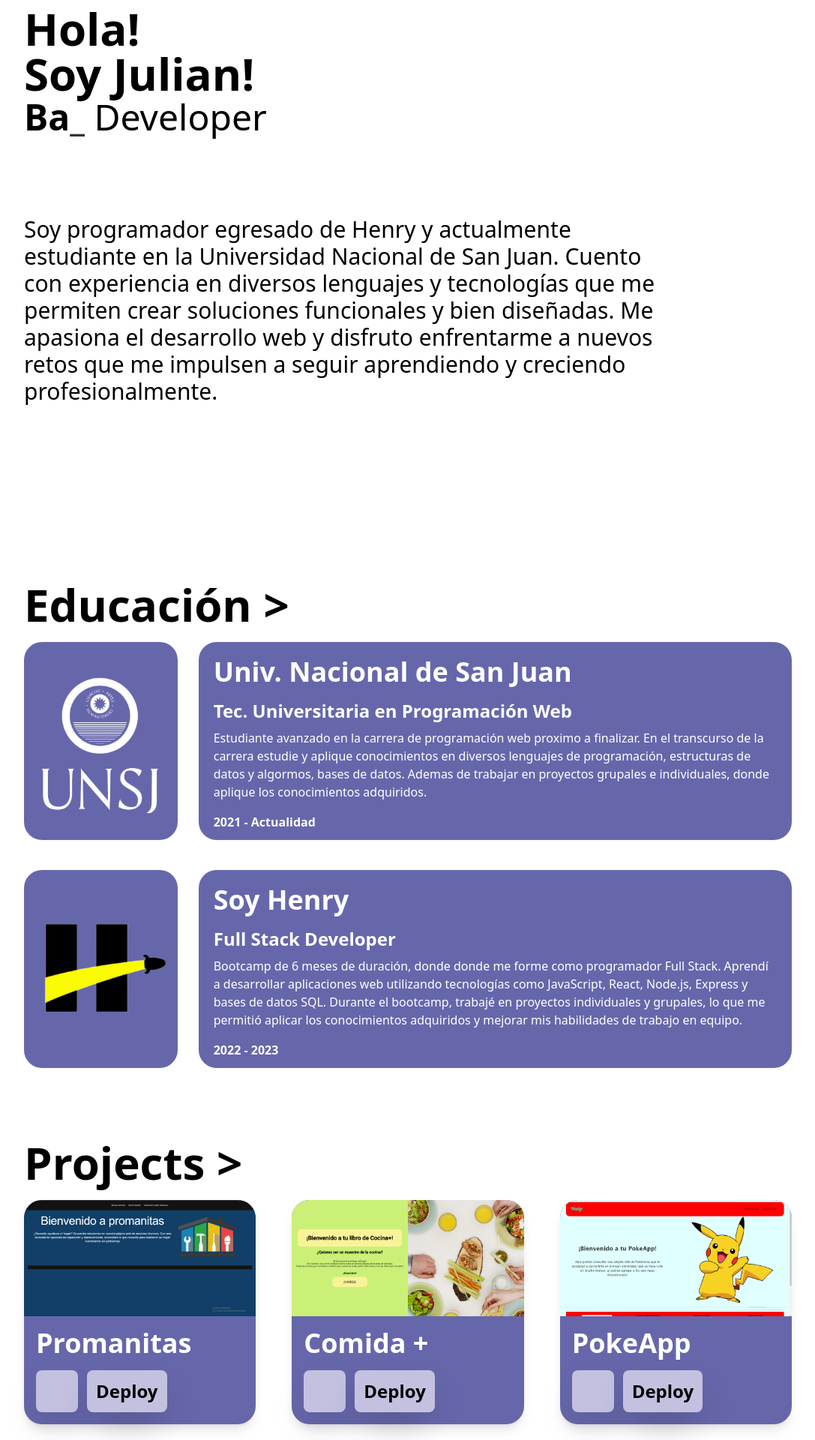
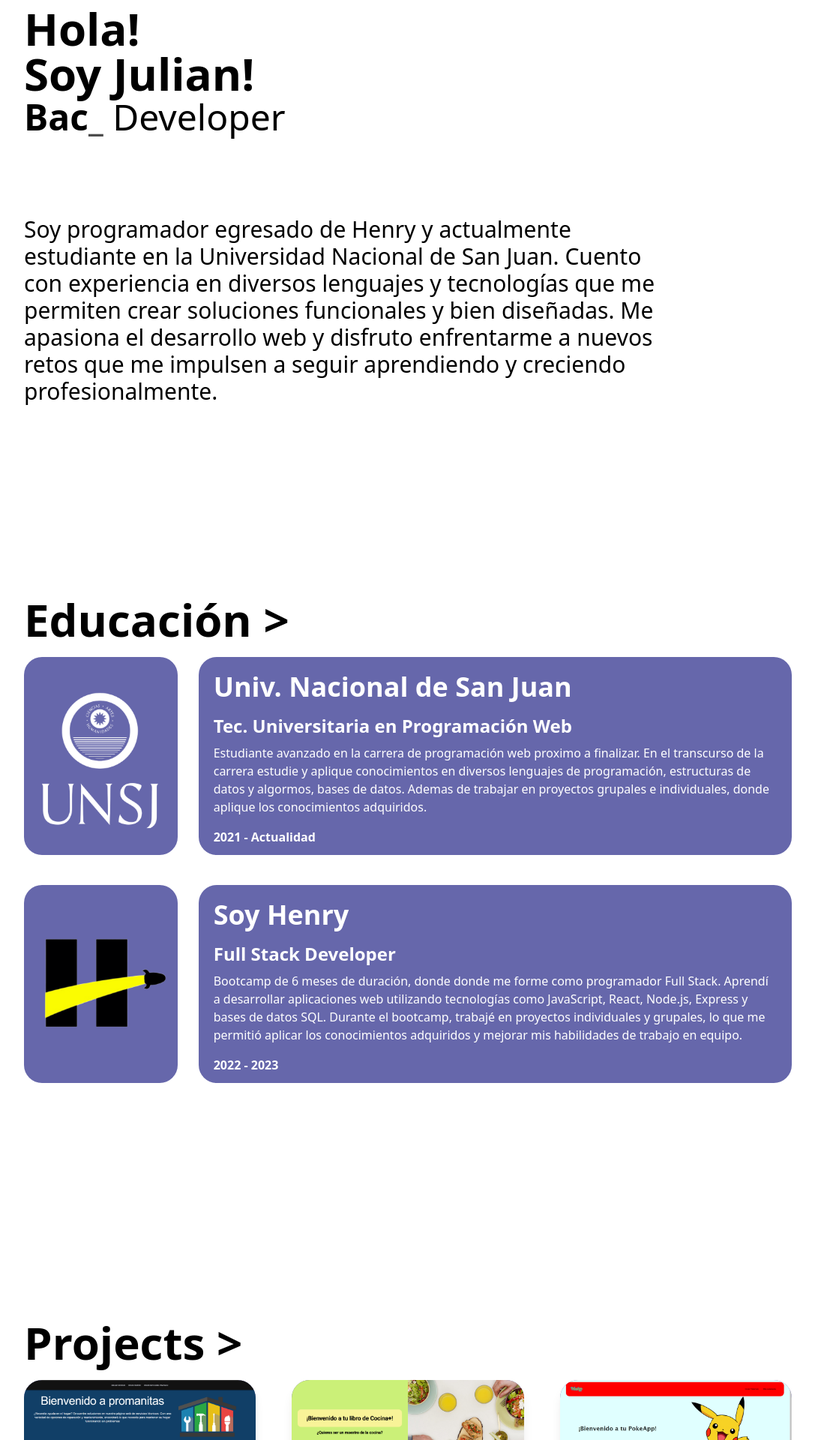
Before and after one commit to Srezequielr/Portfolio, a Next.js app in the folder portfolio/: page / in a window 1280 px wide. Shown: the part 120-2040 px from the top of the page at 75% size, without its empty margins (96-1183 px from the left). Built offline with nearby package versions, Linux system fonts and the light colour scheme; some icons are missing.

Commit message:
Algunos cambios esteticos

```diff
--- a/portfolio/src/app/components/About.jsx
+++ b/portfolio/src/app/components/About.jsx
@@ -44,7 +44,7 @@ export default function About() {
   return (
     <article
       id="about"
-      className="container m-auto scroll-mt-24 pt-32 h-screen min-h-max flex flex-col"
+      className="container m-auto scroll-mt-24 pt-32 min-h-screen flex flex-col"
     >
       <h1 className="text-4xl md:text-6xl mb-1 font-bold dark:text-white">
         Hola! <br />
@@ -71,7 +71,7 @@ export default function About() {
       <p className=" text-lg md:text-3xl dark:text-white mb-4 md:w-10/12">
           Soy programador egresado de Henry y actualmente estudiante en la Universidad Nacional de San Juan. Cuento con experiencia en diversos lenguajes y tecnologías que me permiten crear soluciones funcionales y bien diseñadas. Me apasiona el desarrollo web y disfruto enfrentarme a nuevos retos que me impulsen a seguir aprendiendo y creciendo profesionalmente.
       </p>
-      <Link className="block m-auto" href={"#proyects"}>
+      <Link className="block m-auto" href={"#education"}>
         <Icon
           icon={"teenyicons:down-solid"}
           className="m-auto dark:text-white text-5xl sm:text-7xl"
--- a/portfolio/src/app/components/Contact.jsx
+++ b/portfolio/src/app/components/Contact.jsx
@@ -1,13 +1,16 @@
 export default function Contact() {
   return (
-    <article id="contact" className="container m-auto scroll-mt-24 my-24">
+    <article id="contact" className="scroll-mt-7 relative min-h-screen flex items-center justify-center overflow-hidden py-24">
+      <div className="container">
         <h2 className="text-4xl sm:text-6xl dark:text-white font-bold my-5">
           ¡Contactame! &gt;
         </h2>
         <br />
         <div className="rounded-3xl bg-mainLight dark:bg-secondDark py-5">
           <div className="my-5 mx-auto w-3/4 sm:w-4/5 lg:w-2/3">
-          <h2 className="text-2xl font-bold my-5 text-white dark:text-black">Completa el formulario</h2>
+            <h2 className="text-2xl font-bold my-5 text-white dark:text-black">
+              Completa el formulario
+            </h2>
             <form
               className="grid grid-cols-1 gap-5"
               action="https://getform.io/f/e5d6148d-b7c0-4c63-94e5-80161d22ea72"
@@ -45,6 +48,7 @@ export default function Contact() {
             </form>
           </div>
         </div>
+      </div>
     </article>
   );
 }
--- a/portfolio/src/app/components/Education.jsx
+++ b/portfolio/src/app/components/Education.jsx
@@ -25,7 +25,7 @@ const educacion = [
 
 export default function Education() {
   return (
-    <article id="education" className="container m-auto scroll-mt-24 my-24">
+    <article id="education" className="scroll-mt-7 relative min-h-screen flex items-center justify-center overflow-hidden py-24">
       <div>
         <h2 className="text-4xl sm:text-6xl dark:text-white font-bold my-5">
           Educación &gt;
--- a/portfolio/src/app/components/Proyects.jsx
+++ b/portfolio/src/app/components/Proyects.jsx
@@ -29,7 +29,7 @@ const proyects = [
 
 export default function Proyects() {
   return (
-    <article id="proyects" className="container m-auto scroll-mt-24 ">
+    <article id="proyects" className="scroll-mt-7 relative min-h-screen flex items-center justify-center overflow-hidden py-24">
       <div>
         <h2 className="text-4xl sm:text-6xl dark:text-white font-bold my-5">
           Projects &gt;
--- a/portfolio/src/app/page.jsx
+++ b/portfolio/src/app/page.jsx
@@ -11,19 +11,19 @@ export default function Home() {
   return (
     <div className="mx-5 sm:mx-11 md:mx-14 lg:mx-24 xl:mx-32 ">
       <Navigation />
-      <Fade duration={600}>
+      <Fade duration={1000}>
         <About />
       </Fade>
-      <Fade duration={600}>
+      <Fade duration={1000}>
         <Education />
       </Fade>
-      <Fade duration={600}>
+      <Fade duration={1000}>
         <Proyects />
       </Fade>
-      <Fade duration={600}>
+      <Fade duration={1000}>
         <Skills />
       </Fade>
-      <Fade duration={600}>
+      <Fade duration={1000 }>
         <Contact />
       </Fade>
     </div>
```
Also changed, not shown: 1 other file (tests, documents, lock files or other folders). Lines whose indentation alone changed are shown as unchanged.
